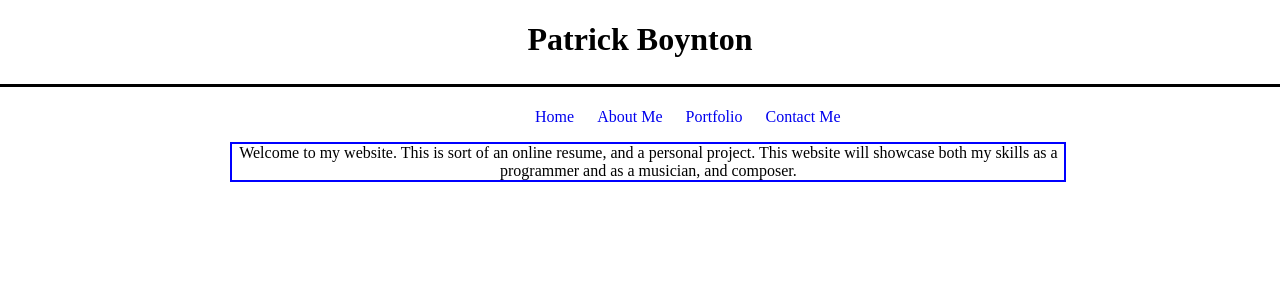
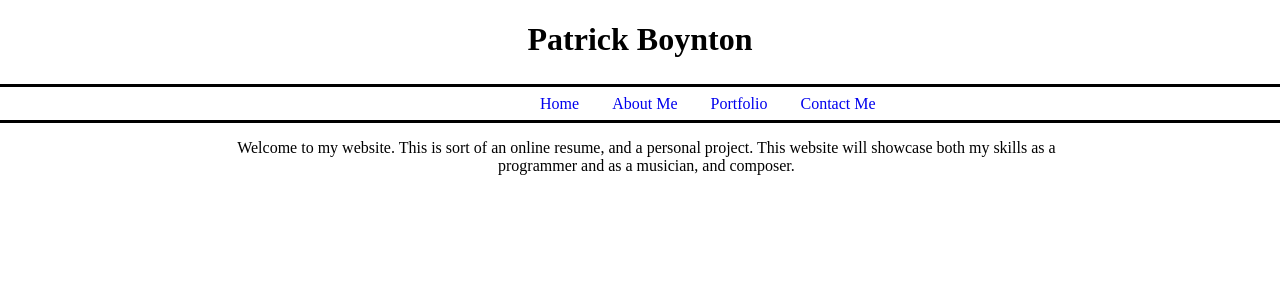
Before and after one commit to PatrickBoyn/PersonalSite, a Django app: page / in a window 1280 px wide. Shown: the top 300 px of the page. Run offline with Django 3.2, Linux system fonts and the light colour scheme.

Commit message:
Trying to get the links to fill out the space between the borders.

```diff
--- a/personal/static/css/site.css
+++ b/personal/static/css/site.css
@@ -4,6 +4,7 @@ body{
 }
 h1{
     text-align:center;
+    margin-bottom:0;
 }
 .top{
     border-bottom:3px solid black;
@@ -13,12 +14,18 @@ ul{
     list-style:none;
     display:flex;
     padding-left:40%;
+    padding-top:.6%;
+    padding-bottom:.6%;
+    margin:0;
+    border-bottom:3px solid black;
 }
 li{
     margin-left:3%;
+    height:100%;
 }
 a{
     text-decoration:none;
+    padding:5px;
 }
 a:visited{
     color:black;
@@ -31,7 +38,6 @@ p{
     text-align:center;
     width:65%;
     margin-left:18%;
-    border:2px solid blue;
 }
 img{
     padding-left:2%;
```
